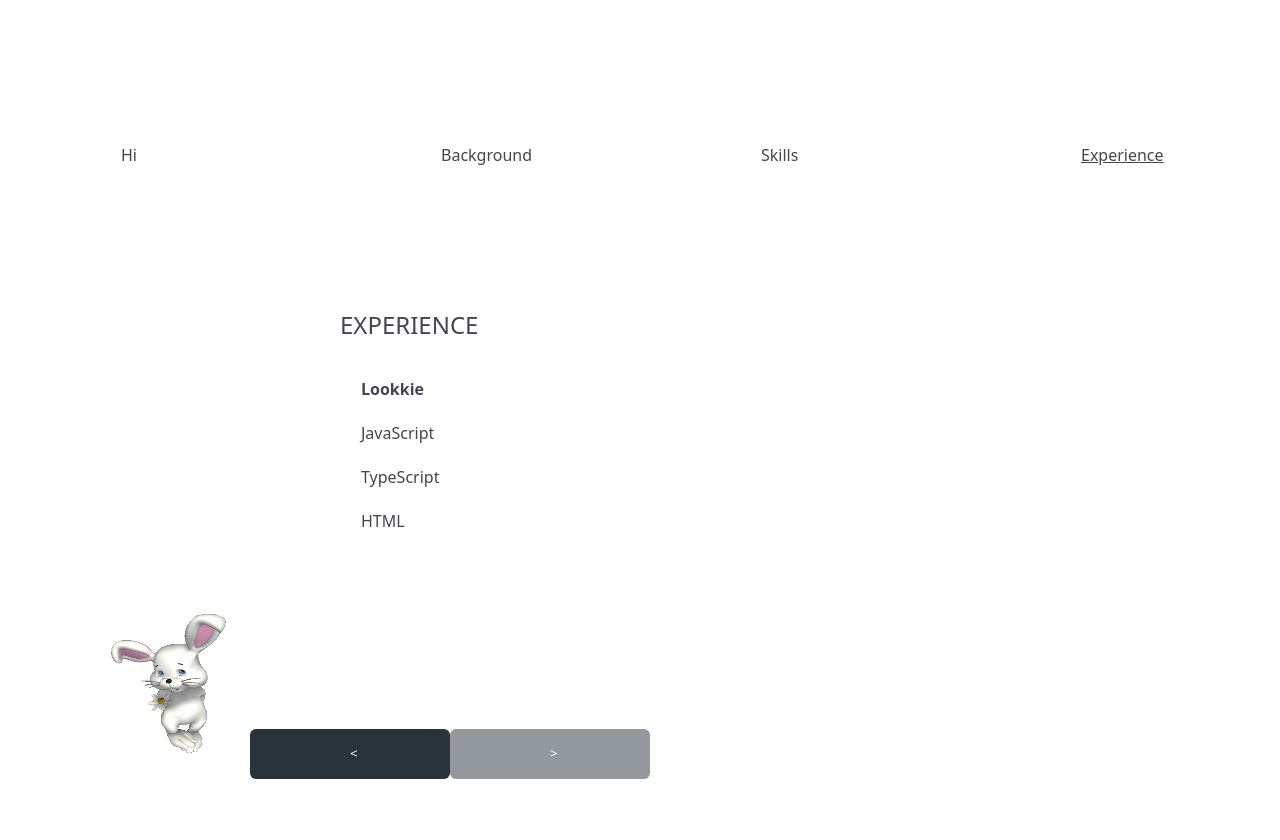
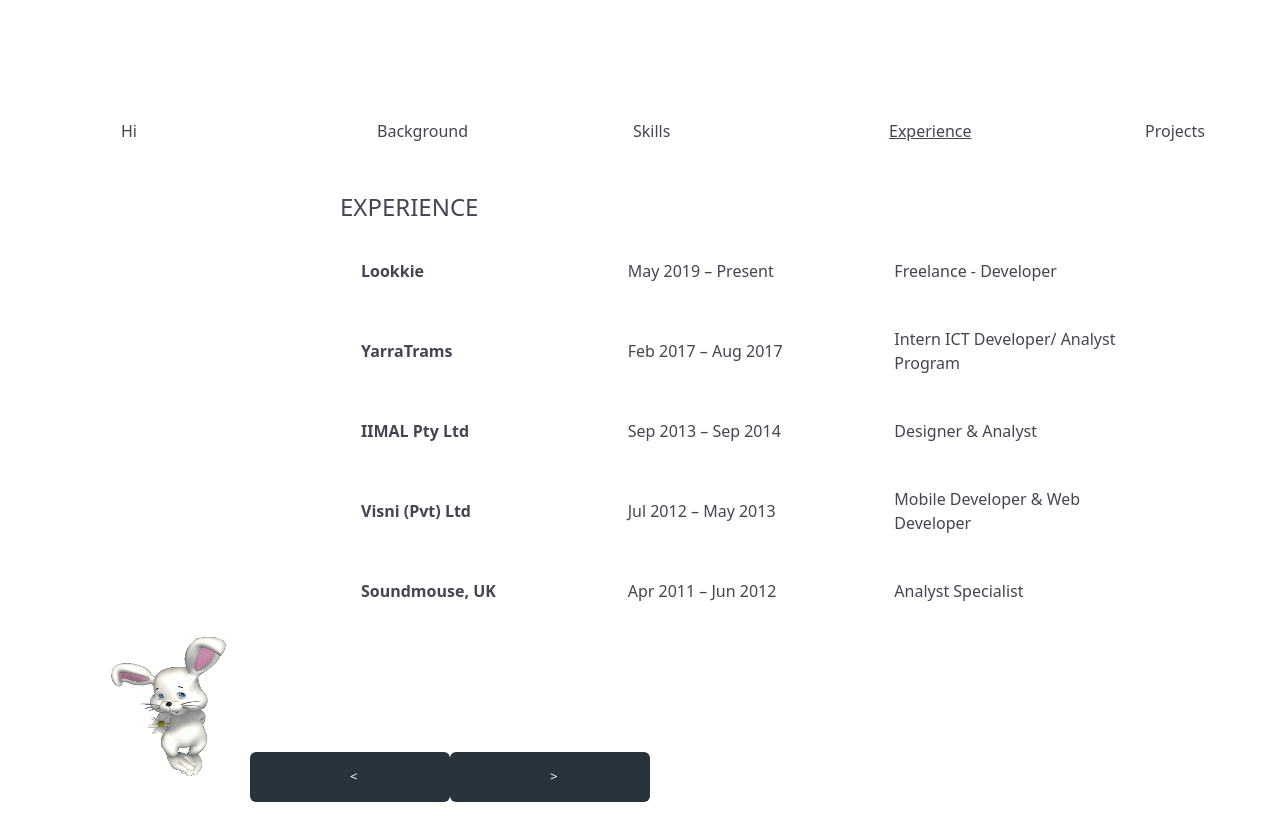
Before and after one commit to ThularaAX/portfolio, a plain HTML site: page index.html in a window 1280 px wide. Both pictures are taken after a click on the item "Experience". Shown: the top 840 px of the page. Drawn offline with Linux system fonts and the light colour scheme.

Commit message:
Add Experience section

```diff
--- a/index.html
+++ b/index.html
@@ -14,6 +14,7 @@
         <li data-cont="background">Background</li>
         <li data-cont="skills">Skills</li>
         <li data-cont="experience">Experience</li>
+        <li data-cont="experience">Projects</li>
       </ul>
 
       <section id="hero-section" class="section section-one active">
@@ -87,16 +88,43 @@
       <section id="experience" class="section section-four">
         <h1 class="intro">EXPERIENCE</h1>
         <br>
-        <div class="content-tech-skills">
-            <ul class="ul-tech-skills">
-                <li class="li-heading">Lookkie</li>
-                <li>JavaScript</li>
-                <li>TypeScript</li>
-                <li>HTML</li>
+        <div class="content-expi">
+            <ul >
+                <li class="li-heading"><a class="link" href="https://lookkie.com/" target="_blank"> Lookkie </a></li>
+                <li>May 2019 – Present</li>
+                <li>Freelance - Developer</li>
+              </ul>
+            <br>
+
+            <ul >
+                <li class="li-heading"><a class="link" href="https://yarratrams.com.au/" target="_blank"> YarraTrams </a></li>
+                <li>Feb 2017 – Aug 2017</li>
+                <li>Intern ICT Developer/ Analyst Program </li>
+              </ul>
+              <br>
+              <ul >
+                <li class="li-heading"><a class="link" href="https://" target="_blank"> IIMAL Pty Ltd </a></li>
+                <li>Sep 2013 – Sep 2014</li>
+                <li>Designer & Analyst  </li>
               </ul>
 
+              <br>
+              <ul >
+                <li class="li-heading"><a class="link" href="http://visni.com/" target="_blank"> Visni (Pvt) Ltd </a></li>
+                <li>Jul 2012 – May 2013</li>
+                <li>Mobile Developer & Web Developer</li>
+              </ul>
+
+              <br>
+              <ul >
+                <li class="li-heading"><a class="link" href="https://app.soundmouse.com/" target="_blank"> Soundmouse, UK </a></li>
+                <li>Apr 2011 – Jun 2012</li>
+                <li>Analyst Specialist </li>
+              </ul>
         </div>
       </section>
+
+
       <div class="footer">
         <img class="cat" src="cat.gif" />
         <button class="previous disable" id="previous"><</button>
```
